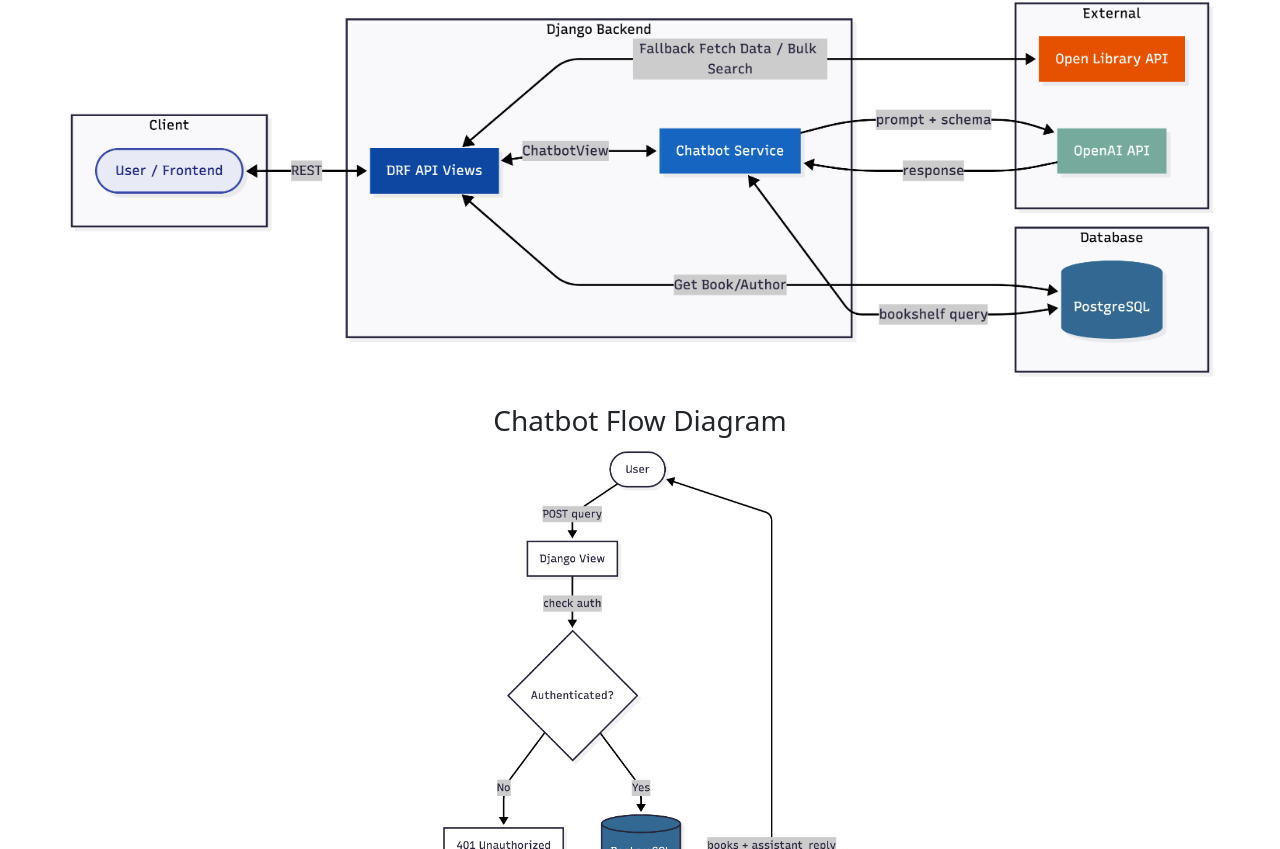
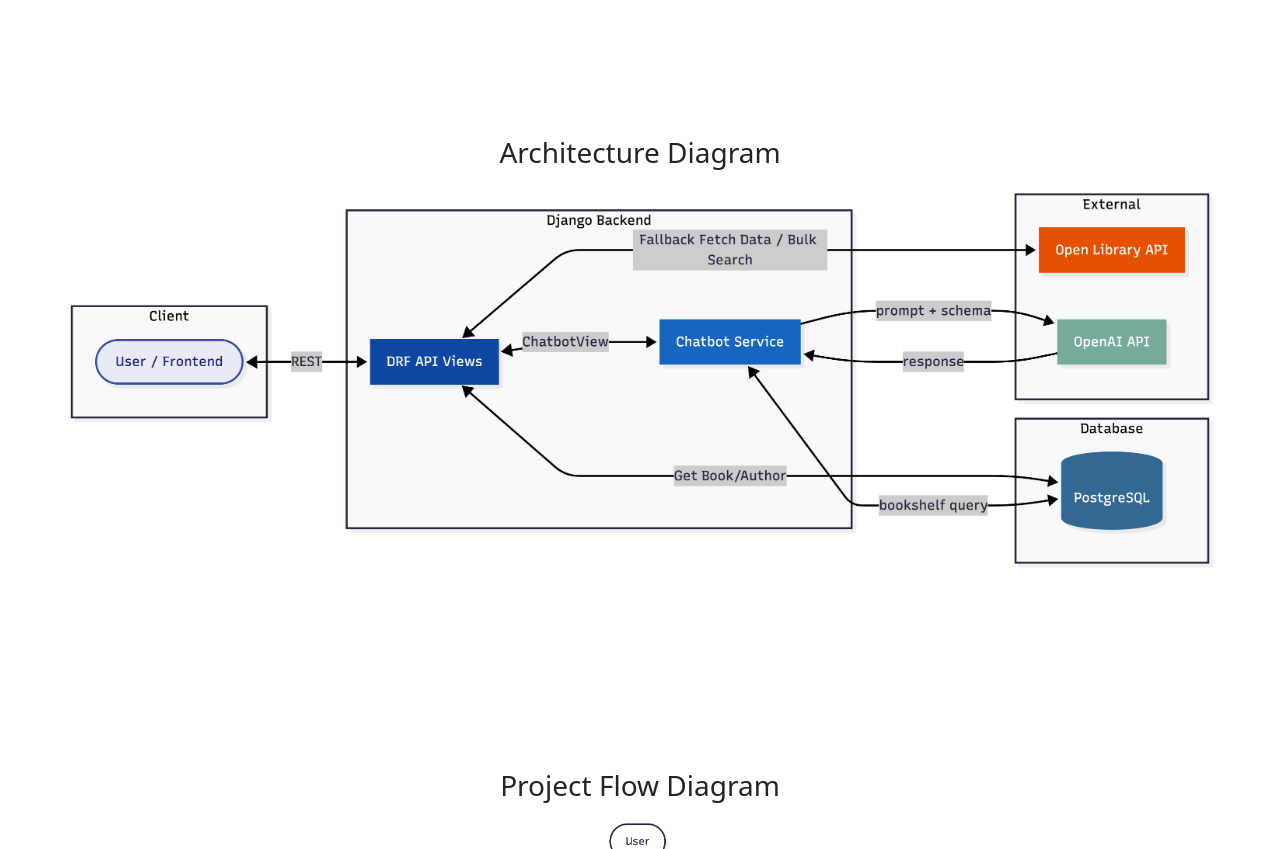
Before and after one commit to Jtsoco/portfolio, a React (Vite) app: page / in a window 1280 px wide. Shown: the part 2811-3660 px from the top of the page. Built offline with nearby package versions, Linux system fonts and the light colour scheme.

Commit message:
picture and section for database in project

```diff
--- a/src/assets/carouselItemInfo/currentProjectInfo.tsx
+++ b/src/assets/carouselItemInfo/currentProjectInfo.tsx
@@ -1,3 +1,16 @@
+export interface ProjectInfoInterface {
+  name: string;
+  description: string;
+  techstack: string[];
+  architecture: string;
+  flow: string;
+}
+export interface ImageSubSectionInfoInterface {
+  className: string;
+  src: string;
+  alt: string;
+  title: string;
+}
 export function currentProjectInfo() {
   return (
 
@@ -10,6 +23,29 @@
       ],
       flow: 'current_project/chatbot_flow.png',
       architecture: 'current_project/architecture.png',
+      name: 'Rag Book Recommendation App',
+      description: 'A book recommendation app that uses a retrieval augmented generation (RAG) approach to provide personalized book recommendations based on user preferences and a knowledge base of books.',
+      imageSections: [
+        {
+          className: 'architecture',
+          src: 'current_project/architecture.png',
+          alt: 'Architecture Diagram',
+          title: 'Architecture Diagram'
+        },
+        {
+          className: 'project-flow',
+          src: 'current_project/chatbot_flow.png',
+          alt: 'Project Flow Diagram',
+          title: 'Project Flow Diagram'
+        },
+        {
+          className: 'project-database',
+          src: 'current_project/database_schema.png',
+          alt: 'Database Schema',
+          title: 'Database Schema'
+        }
+
+      ]
 
     }
   )
--- a/src/sections/currentProjectSection.tsx
+++ b/src/sections/currentProjectSection.tsx
@@ -7,44 +7,23 @@
 import 'bootstrap/dist/css/bootstrap.min.css';
 import { currentProjectInfo } from '../assets/carouselItemInfo/currentProjectInfo';
 import Button from 'react-bootstrap/Button';
-
+import { ProjIntroSubSection } from './currentProjectSubSections/ProjIntroSubSection';
+import { ImageSubSection } from './currentProjectSubSections/ImageSubSection';
 export function CurrentProjectSection(props: currentProjectProps) {
   const projectInfo = currentProjectInfo();
   return (
     <div className='section-page section-column' ref={props.targetRef}>
 
       <div className='backend-info'>
-        <div className ="section-header">
-          <h2 className="section-title">Current Project</h2>
-          <h3 className="current-project-name">Rag Book Recommendation App
-            <a href="https://github.com/Jtsoco/rag-book-app">
-              <div>
-                <Button className="github-button" >
-                <Image src={'/portfolio/src/assets/icons8-github-50.png'} alt="GitHub Repository" className="github-icon"/>
-                  Github
-                  </Button>
-              </div>
-            </a>
-          </h3>
-
-        <div className='project-techstack-images'>
+        <ProjIntroSubSection name={projectInfo.name} description={projectInfo.description} techstack={projectInfo.techstack} architecture={projectInfo.architecture} flow={projectInfo.flow}/>
+        <div className='project-image-sections'>
           {
-            projectInfo.techstack.map((image: string, index: number) => (
-              <Image key={index} src={"/portfolio/src/assets/techstack/" + image} alt={`Tech stack image ${index}`} className="tech-stack-icon" />
+            projectInfo.imageSections.map((imageSection, index) => (
+              <ImageSubSection key={index} className={imageSection.className} src={imageSection.src} alt={imageSection.alt} title={imageSection.title} />
             ))
           }
         </div>
-        </div>
 
-        <div className='architecture'>
-          <h3>Architecture Diagram</h3>
-          <Image src={projectInfo.architecture} alt="Architecture Diagram" className="current-project-image" />
-        </div>
-
-        <div className='project-flow'>
-        <h3>Chatbot Flow Diagram</h3>
-          <Image src={projectInfo.flow} alt="Project Flow Diagram" className="current-project-image" />
-        </div>
 
       </div>
 
--- /dev/null
+++ b/src/sections/currentProjectSubSections/ImageSubSection.tsx
@@ -0,0 +1,19 @@
+import Image from 'react-bootstrap/Image';
+export interface ImageSubSectionProps {
+  className: string;
+  src: string;
+  alt: string;
+  title: string;
+
+}
+
+export function ImageSubSection(props: ImageSubSectionProps) {
+
+  return (
+
+        <div className="image-subsection">
+          <h3>{props.title}</h3>
+          <Image src={props.src} alt={props.alt} className={props.className + " current-project-image"} />
+        </div>
+  )
+}
--- /dev/null
+++ b/src/sections/currentProjectSubSections/ProjIntroSubSection.tsx
@@ -0,0 +1,35 @@
+import { Button, Image } from 'react-bootstrap';
+import type { ProjectInfoInterface } from '../../assets/carouselItemInfo/currentProjectInfo';
+
+export function ProjIntroSubSection(props: ProjectInfoInterface){
+  const projectInfo = {
+    name: props.name,
+    description: props.description,
+    techstack: props.techstack,
+    architecture: props.architecture,
+    flow: props.flow
+  }
+  return (
+            <div className ="section-header">
+          <h2 className="section-title">Current Project</h2>
+          <h3 className="current-project-name">Rag Book Recommendation App
+            <a href="https://github.com/Jtsoco/rag-book-app">
+              <div>
+                <Button className="github-button" >
+                <Image src={'/portfolio/src/assets/icons8-github-50.png'} alt="GitHub Repository" className="github-icon"/>
+                  Github
+                  </Button>
+              </div>
+            </a>
+          </h3>
+
+        <div className='project-techstack-images'>
+          {
+            projectInfo.techstack.map((image: string, index: number) => (
+              <Image key={index} src={"/portfolio/src/assets/techstack/" + image} alt={`Tech stack image ${index}`} className="tech-stack-icon" />
+            ))
+          }
+        </div>
+        </div>
+  )
+}
--- a/src/stylesheet.css
+++ b/src/stylesheet.css
@@ -293,3 +293,12 @@
   align-items: center;
   gap: 8px;
 }
+
+.image-subsection {
+  display: flex;
+  flex-direction: column;
+  align-items: center;
+  gap: 0.5rem;
+  justify-content: center;
+  min-height: 100vh;
+}
```
Also changed, not shown: public/current_project/database_schema.png (added).
